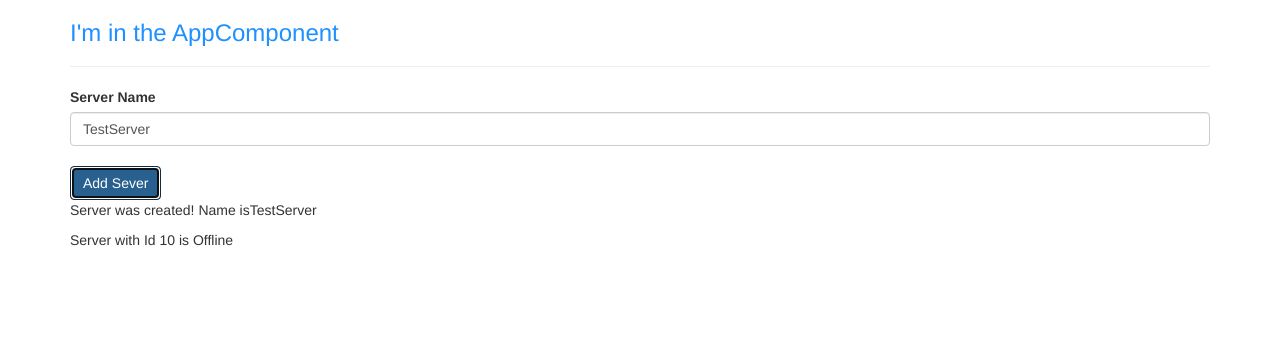
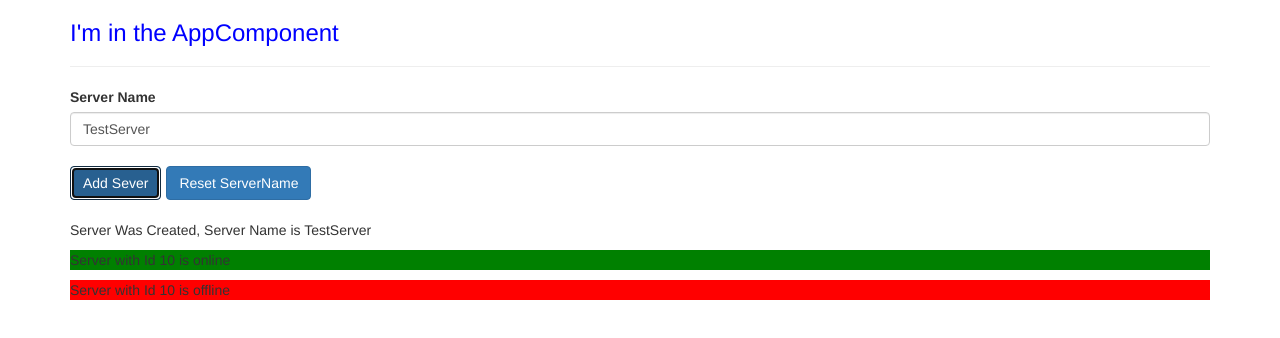
Before and after one commit to rohit413/AngularProject, an Angular app: page / in a window 1280 px wide. Both pictures are taken after a click on the button "Add Sever". Shown: the top 338 px of the page. Built offline with nearby package versions, Linux system fonts and the light colour scheme.

Commit message:
code update

```diff
--- a/src/app/app.component.scss
+++ b/src/app/app.component.scss
@@ -1,3 +1,4 @@
 h3{
-    color: turquoise;
+    color: blue;
+    font-style: bold;
 }
--- a/src/app/app.component.ts
+++ b/src/app/app.component.ts
@@ -3,13 +3,14 @@ import { Component } from '@angular/core';
 @Component({
   selector: 'app-root',
   templateUrl: './app.component.html',
-  //styleUrls: ['./app.component.scss'] // for urls
-  styles: [`
-  h3{
-    color: dodgerblue;
-  }
- ` ]
+  styleUrls: ['./app.component.scss'] // for urls
+//   styles: [`
+//   h3{
+//     color: dodgerblue;
+//   }
+//  ` ]
 })
 export class AppComponent {
-  name = 'my app';
+ // name = 'my app';
+ username="";
 }
--- a/src/app/server/server.component.html
+++ b/src/app/server/server.component.html
@@ -1 +1 @@
-<p>{{'Server'}} with Id {{ serverId }} is {{getServerStatus()}}</p>
+<p [ngStyle]="{'background-color': getColor()}">{{'Server'}} with Id {{ serverId }} is {{ getServerStatus() }}</p>
--- a/src/app/server/server.component.ts
+++ b/src/app/server/server.component.ts
@@ -6,10 +6,18 @@ import { Component } from '@angular/core';
 })
 export class ServerComponent{
     serverId: number =10;
-    serverStatus :string ='Offline';
+    serverStatus :string = 'offline';
+
+    constructor(){
+
+        this.serverStatus= Math.random() > 0.5 ? 'online':'offline'
+    }
 
     getServerStatus(){
         return this.serverStatus;
     }
+    getColor(){
+        return this.serverStatus === 'online' ? 'green': 'red';
+    }
 
 }
--- a/src/app/servers/servers.component.html
+++ b/src/app/servers/servers.component.html
@@ -4,9 +4,25 @@
 <input type="text" class="form-control" [(ngModel)]="serverName">
 <!-- // $event is kind of reserved variable name and you can name it accordind to you but watever vaiable is set here should be pass same as typescript model // -->
 <br>
-<button class="btn btn-primary" [disabled]="!allowNewServer" (click)="onCreateServer()">Add Sever</button>
+<div class="btn-toolbar">
+    <button class="btn btn-primary"
+    [disabled]="!allowNewServer"
+    (click)="onCreateServer()">Add Sever</button>
+
+    <button
+    class="btn btn-primary"
+    [disabled]="serverName ===''"
+    (click)="serverName= ''">Reset ServerName</button>
+
+</div>
 <!--<p>{{ allowNewServer}}</p>-->
 <!-- <p [innerText]="allowNewServer"></p>
-<p>{{ serverName }}</p>-->
-<p>{{ serverCreationStatus }}</p>
+<p>{{ serverName }}</p>
+<p>{{ serverCreationStatus }}</p>-->
+<br>
+<p *ngIf="serverCreated; else noServer">Server Was Created, Server Name is {{serverName}} </p>
+<ng-template #noServer>
+    <p>No server was created! </p>
+</ng-template>
 <app-server></app-server>
+<app-server></app-server>
--- a/src/app/servers/servers.component.ts
+++ b/src/app/servers/servers.component.ts
@@ -12,16 +12,18 @@ export class ServersComponent implements OnInit {
   allowNewServer = false;
   serverCreationStatus="No server was created!";
   serverName="TestServer";
+  serverCreated=false;
 
   constructor() {
     setTimeout(()=> {
       this.allowNewServer = true;
-    }, 5000);
+    }, 2000);
     }
 
   ngOnInit() {
   }
   onCreateServer(){
+    this.serverCreated =true;
     this.serverCreationStatus = 'Server was created! Name is'+ this.serverName;
   }
 
```
Also changed, not shown: src/app/app.component.html (+16 -0 lines).
